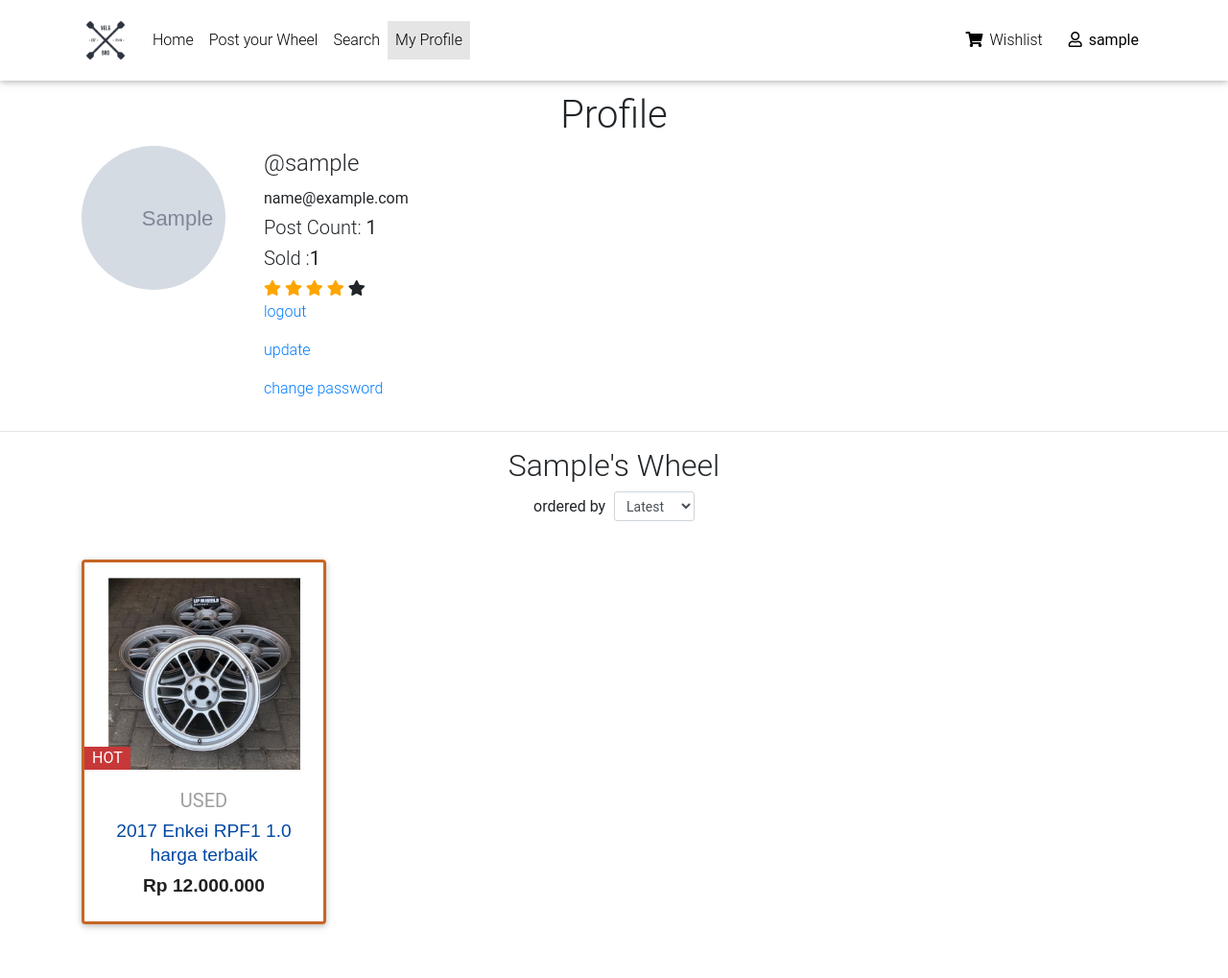
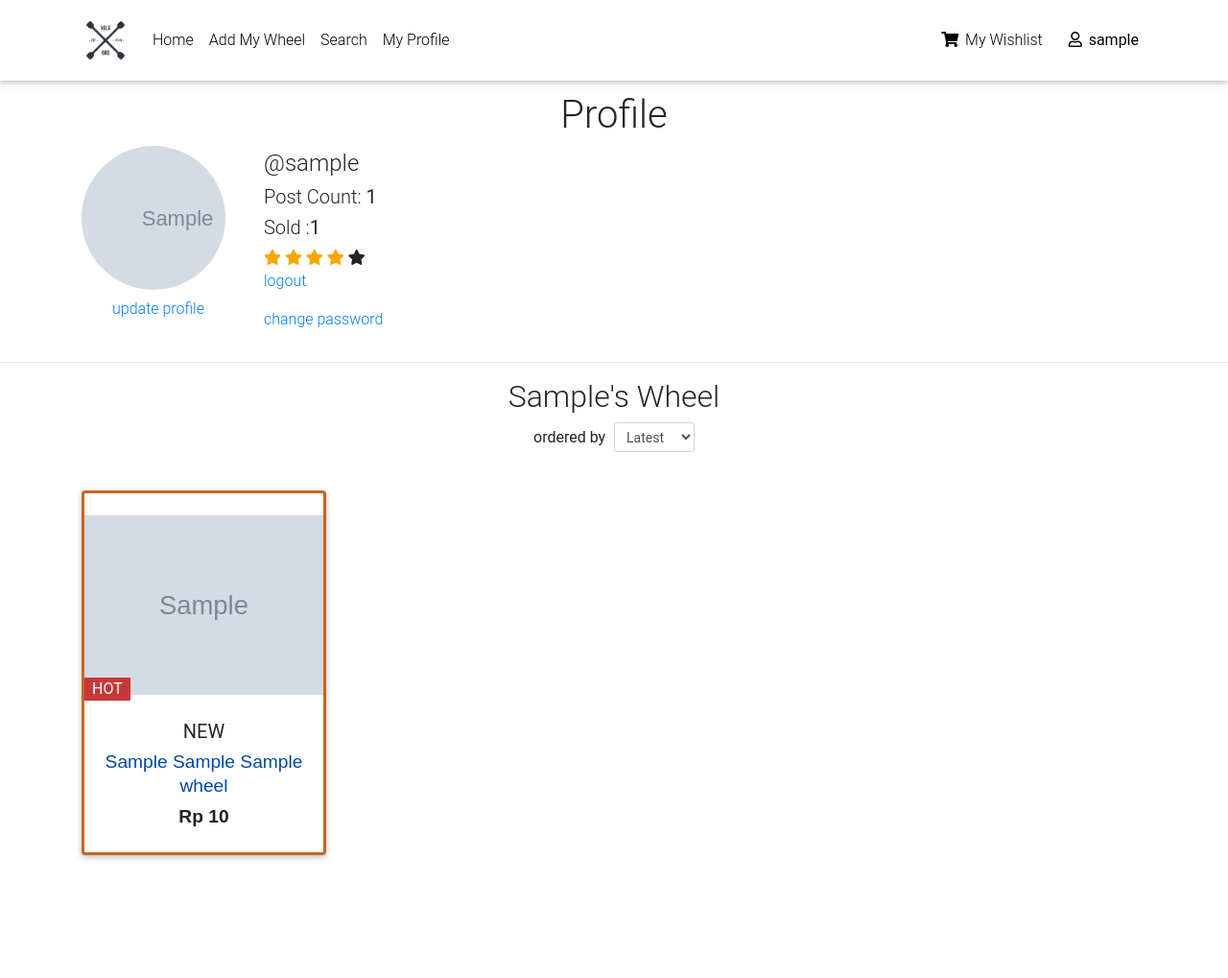
Before and after one commit to amartya18/velgbro, a Django app: page /profile/ in a window 1280 px wide. Shown: the whole page at 96% size. After the commit the page ends 896 px from the top, so only its background shows below. Run offline with Django 3.2, Linux system fonts and the light colour scheme; a user stored in the database is signed in; tables that the repository leaves empty hold one stand-in row (values such as "Sample post"); grey boxes marked "Sample" are stand-in pictures; some libraries are stand-ins or nearby versions; some web fonts are replaced.

Commit message:
another one

```diff
--- a/store/templates/store/base.html
+++ b/store/templates/store/base.html
@@ -53,7 +53,7 @@
             </a>
           </li>
           <li class="nav-item {% if nbar == 'post' %} active {%endif%}">
-            <a class="nav-link waves-effect" href="{% url 'create-post' %}">Post your Wheel</a>
+            <a class="nav-link waves-effect" href="{% url 'create-post' %}">Add My Wheel</a>
           </li>
           <li class="nav-item">
             <a class="nav-link waves-effect" href=""
@@ -69,7 +69,7 @@
           <li class="nav-item">
             <a class="nav-link waves-effect" href="{% url 'wishlist' %}">
               <i class="fas fa-shopping-cart"></i>
-              <span class="clearfix d-none d-sm-inline-block"> Wishlist </span>
+              <span class="clearfix d-none d-sm-inline-block">My Wishlist </span>
             </a>
           </li>
           <!--THIS PART IS HIDDEN, DELETE d-none class to see-->
--- a/store/templates/store/post_create.html
+++ b/store/templates/store/post_create.html
@@ -6,7 +6,8 @@
 <div class="container">
 <form method="POST" enctype="multipart/form-data" action="{% url 'create-post' %}">
 {% csrf_token %}
-  <h2 class="pb-3">Sell my wheel</h2>
+  <h2 class="pb-3">Add my wheel to Velgbro library</h2>
+  <p>Insert all the fields to sell your wheel in less than 5 days!</p>
   <div style="max-width: 400px;" class="text-left">
   <table class="table table-borderless pl-0">
 
--- a/users/templates/users/profile.html
+++ b/users/templates/users/profile.html
@@ -22,10 +22,11 @@
           <div class="profile-pic">
             <img src="{{ user.profile.profile_picture.url }}" alt="">
           </div>
+          <p class="text-center mt-2"><a href="{% url 'update' %}">update profile</a></p>
+
         </div>
         <div class="col-lg-9 mt-1">
           <h4>@{{ user.username }}</h4>
-          <h5><small>{{ user.email }}</small></h5>
           <h5>Post Count: <b>1</b></h5>
           <h5>Sold :<b>1</b></h5>
 
@@ -35,7 +36,6 @@
           <span class="fa fa-star checked"></span>
           <span class="fa fa-star"></span>
           <p><a href="{% url 'logout' %}">logout</a></p>
-          <p><a href="{% url 'update' %}">update</a></p>
           <p><a href="{% url 'change' %}">change password</a></p>
 
         </div>
@@ -56,18 +56,17 @@
 
     <!--Grid row-->
     <div class="row wow fadeIn">
-
-      <!--Grid column-->
+      {% for c_post in posts %}
       <div class="col-lg-3 col-md-6 mb-4">
 
         <!--Card-->
-        <div class="card card-small hot_card">
+       <div class="card card-small hot_card">
 
           <!--Card image-->
           <div class="view overlay">
-            <img src="img/wheel/wheelsale (1).png" class="card-img-top"
+            <img src="{{ c_post.wheelimage_set.all.first.image.url }}" class="card-img-top"
               alt="">
-            <a>
+            <a href="{{ c_post.get_absolute_url }}">
               <div class="mask rgba-white-slight"></div>
               <div class=wheel-tag>HOT</div>
             </a>
@@ -77,12 +76,10 @@
           <!--Card content-->
           <div class="card-body text-center">
             <!--Category & Title-->
-            <a href="" class="grey-text">
-              <h5>USED</h5>
-            </a>
-            <div class=" wheel-title text-center">2017 Enkei RPF1 1.0 harga terbaik</div>
+              <h5>{{ c_post.wheel.condition }}</h5>
+            <a href="{{ c_post.get_absolute_url }}"><div class=" wheel-title text-center">{{ c_post }}</div></a>
 
-            <div class="wheel-title text-dark mt-2" style="font-weight: bold;">Rp 12.000.000</div>
+            <div class="wheel-title text-dark mt-2" style="font-weight: bold;">Rp {{ c_post.wheel.price}}</div>
 
 
           </div>
@@ -93,6 +90,10 @@
 
       </div>
       <!--Grid column-->
+
+    </div>
+    <!--Grid Row-->
+      {% endfor %}
     </section>
 
   </div>
--- a/users/views.py
+++ b/users/views.py
@@ -3,6 +3,9 @@
 from django.contrib.auth import login, authenticate, update_session_auth_hash
 from django.contrib.auth.forms import PasswordChangeForm
 from django.contrib.auth.decorators import login_required
+from django.views.generic import ListView
+from django.contrib.auth.mixins import LoginRequiredMixin
+from store.models import Post
 from .forms import SignUpForm, ProfileUpdateForm, UserUpdateForm
 
 # Create your views here.
@@ -28,9 +31,18 @@
         form = SignUpForm()
     return render(request, 'users/signup.html', {'form': form})
 
+class ProfileView(LoginRequiredMixin, ListView):
+    model = Post
+    template_name = 'users/profile.html'
+    context_object_name = 'posts'
+    ordering = ['-datetime']
+
+    def get_queryset(self):
+        return Post.objects.filter(user=self.request.user)
+
 @login_required
 def profile_view(request):
-    pagination=10
+    # pagination=10
     return render(request, 'users/profile.html',{'nbar':'profile'})
 
 def update_view(request):
--- a/velgbroV2/urls.py
+++ b/velgbroV2/urls.py
@@ -22,7 +22,7 @@
 
 urlpatterns = [
     path('admin/', admin.site.urls),
-    path('profile/', user_views.profile_view, name='profile'),
+    path('profile/', user_views.ProfileView.as_view(), name='profile'),
     path('update/',user_views.update_view, name='update'),
     path('change_password/', user_views.change_password, name='change'),
     path('signup/', user_views.signup_view, name='signup'),
```
Also changed, not shown: store/templates/store/detail.html (+10 -10 lines), store/templates/store/home.html (+3 -9 lines), velgbroV2/settings.py (+4 -4 lines).
